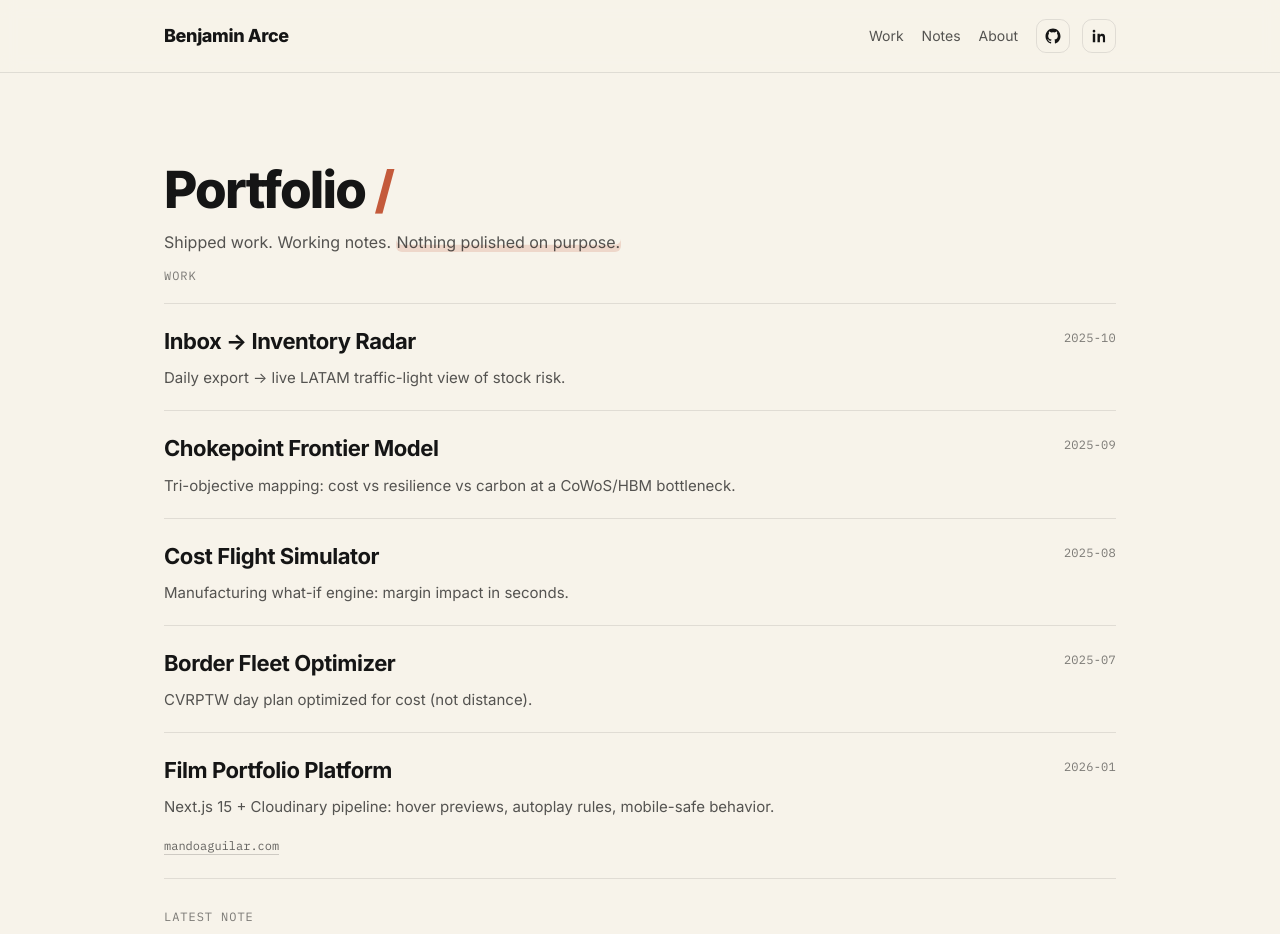
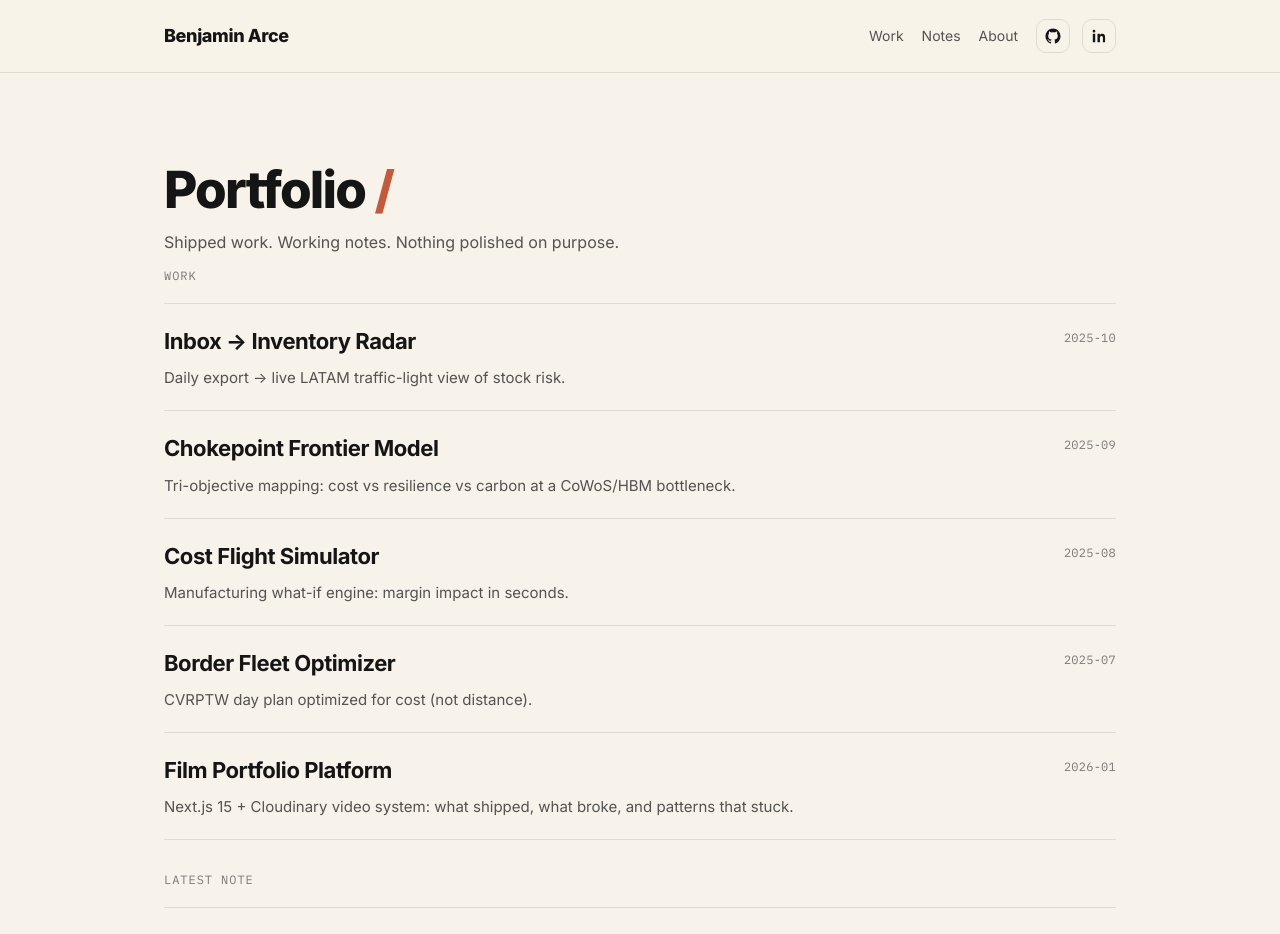
Before and after one commit to benjaminarce-cloud/arcev2-portfolio, a Next.js app: page / in a window 1280 px wide. Shown: the top 934 px of the page. Built offline with nearby package versions, Linux system fonts and the light colour scheme.

Commit message:
Update page.tsx

```diff
--- a/src/app/page.tsx
+++ b/src/app/page.tsx
@@ -1,15 +1,7 @@
 // src/app/page.tsx
 import Link from "next/link";
 
-type WorkItem = {
-  title: string;
-  desc: string;
-  date: string;
-  href: string;
-  live?: { label: string; url: string };
-};
-
-const workItems: WorkItem[] = [
+const workItems = [
   {
     title: "Inbox → Inventory Radar",
     desc: "Daily export → live LATAM traffic-light view of stock risk.",
@@ -36,10 +28,9 @@ const workItems: WorkItem[] = [
   },
   {
     title: "Film Portfolio Platform",
-    desc: "Next.js 15 + Cloudinary pipeline: hover previews, autoplay rules, mobile-safe behavior.",
+    desc: "Next.js 15 + Cloudinary video system: what shipped, what broke, and patterns that stuck.",
     date: "2026-01",
     href: "/work/film-portfolio-platform",
-    live: { label: "mandoaguilar.com", url: "https://mandoaguilar.com" },
   },
 ];
 
@@ -52,49 +43,32 @@ const latestNote = {
 
 export default function HomePage() {
   return (
-    <div className="page page-home">
+    <div className="page">
       <div className="container">
         <h1 className="page-title">
           Portfolio <span className="accent">/</span>
         </h1>
 
         <p className="page-subtitle" style={{ maxWidth: 720 }}>
-          Shipped work. Working notes. <span className="emph">Nothing polished on purpose.</span>
+          Shipped work. Working notes. Nothing polished on purpose.
         </p>
 
         <div style={{ marginTop: 10 }}>
           <div className="kicker">Work</div>
           <div className="list" aria-label="Work overview">
             {workItems.map((item) => (
-              <div key={item.href} className="row row-clickable">
-                {/* Full-row click target (no nested anchors) */}
-                <Link href={item.href} className="row-overlay" aria-label={item.title} />
-
+              <Link key={item.href} href={item.href} className="row">
                 <div className="row-main">
                   <h2 className="row-title">{item.title}</h2>
                   <p className="row-desc">{item.desc}</p>
-
-                  {item.live ? (
-                    <div className="row-links" aria-label="External link">
-                      <a
-                        className="row-link"
-                        href={item.live.url}
-                        target="_blank"
-                        rel="noreferrer"
-                      >
-                        {item.live.label}
-                      </a>
-                    </div>
-                  ) : null}
                 </div>
-
                 <div className="row-meta">{item.date}</div>
-              </div>
+              </Link>
             ))}
           </div>
         </div>
 
-        <div style={{ marginTop: 28 }}>
+        <div style={{ marginTop: 30 }}>
           <div className="kicker">Latest note</div>
           <div className="list" aria-label="Latest note">
             <Link href={latestNote.href} className="row">
```
